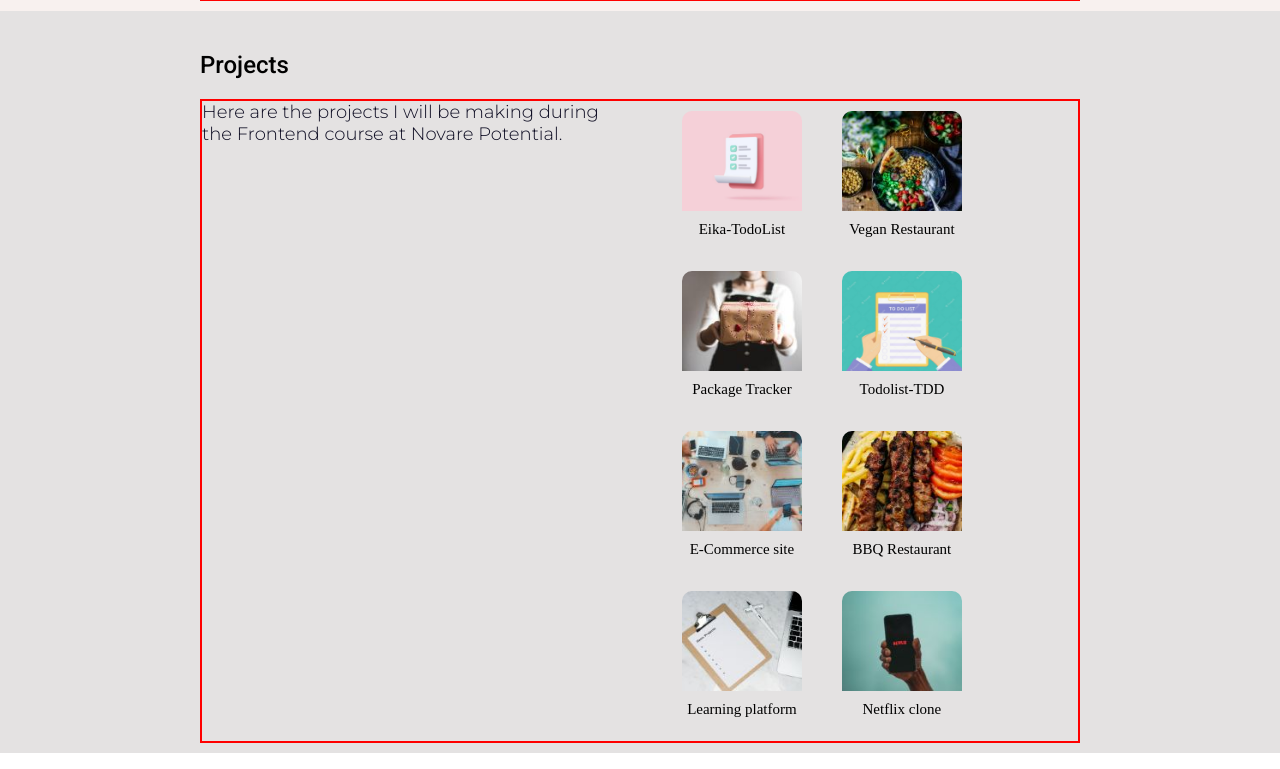
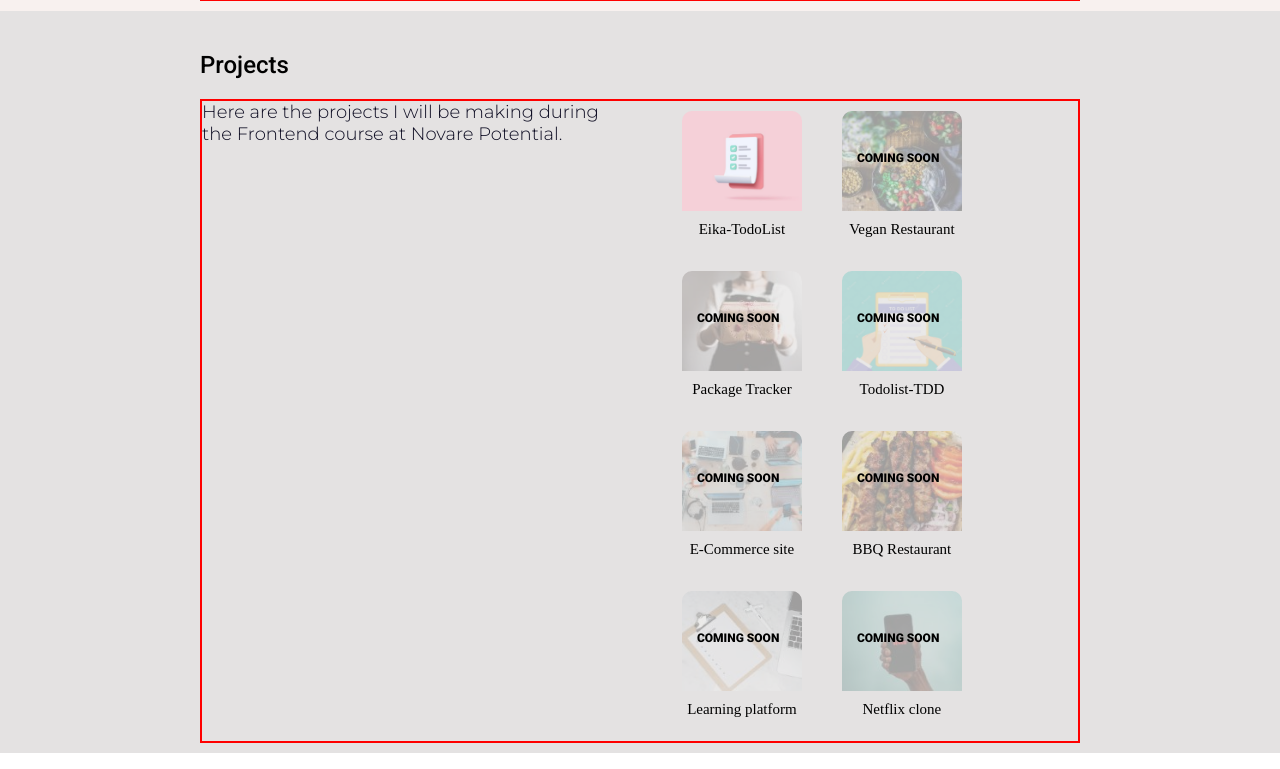
Before and after one commit to radhad-ux/myportfolio-react, a React (Create React App) app: page / in a window 1280 px wide. Shown: the part 1191-1960 px from the top of the page. Built offline with nearby package versions, Linux system fonts and the light colour scheme.

Commit message:
modal component, projectdata updated

```diff
--- a/src/components/Modal.jsx
+++ b/src/components/Modal.jsx
@@ -6,10 +6,11 @@ const Modal = ({ showModal, setShowModal }) => {
 
   return ReactDOM.createPortal(
     <>
-      <div className="overlay_style"></div>
-      <div className="modal_style">
-        <button onClick={() => setShowModal(null)}>X</button>
-        {showModal}
+      <div className="overlay_style">
+        <div className="modal_style">
+          <button onClick={() => setShowModal(null)}>X</button>
+          {showModal}
+        </div>
       </div>
     </>,
     document.getElementById("portal")
--- a/src/components/ModalForm.jsx
+++ b/src/components/ModalForm.jsx
@@ -1,15 +1,29 @@
 import React from "react";
 
 const ModalForm = ({ data }) => {
-  const { title, image } = data;
-  const imageURL = require(`../assets/images/project/${image}`);
+  const { title, description, screenshot, githubURL, websiteURL } = data;
+  const imageURL = require(`../assets/images/project/${screenshot}`);
+
   return (
     <div className="container_popup">
       <div className="popup_left">
         <img src={imageURL} alt="project_popimage" />
       </div>
       <div className="popup_right">
-        <h3>{title}</h3>
+        <h2>{title}</h2>
+        <p>{description}</p>
+        <div className="button_modal">
+          <button className="button-primary">
+            <a href={githubURL} target="_blank" rel="noreferrer">
+              Git repository
+            </a>
+          </button>
+          <button className="button-primary">
+            <a href={websiteURL} target="_blank" rel="noreferrer">
+              Visit website/app
+            </a>
+          </button>
+        </div>
       </div>
     </div>
   );
--- a/src/components/ProjectItem.jsx
+++ b/src/components/ProjectItem.jsx
@@ -1,19 +1,30 @@
 import React from "react";
 
 const ProjectItem = ({ data, onClick }) => {
-  const { title, image } = data;
-  const imageObject = require(`../assets/images/project/${image}`);
+  const { title, image, isCompleted } = data;
+  const imageURL = require(`../assets/images/project/${image}`);
 
   return (
+    <>
+      <div
+        onClick={isCompleted ? onClick : ""}
+        className={isCompleted ? "popup" : "overlay"}
+      >
+        {isCompleted === false && (
+          <div className="project_text">
+            <h4>Coming Soon</h4>
+          </div>
+        )}
         <div className="project_item">
           <img
             className="project_image"
-        src={imageObject}
+            src={imageURL}
             alt="Project picture I am working on"
-        onClick={onClick}
           />
           <h3 className="project_title">{title}</h3>
         </div>
+      </div>
+    </>
   );
 };
 
--- a/src/data/projectdata.json
+++ b/src/data/projectdata.json
@@ -2,43 +2,91 @@
   {
     "id": 1,
     "title": "Eika-TodoList",
-    "image": "todo.png"
+    "image": "todo.png",
+    "description": "A shopping list app where users can add item to shop",
+    "technologies": ["React", "JavaScript", "HTML", "CSS", "Firebase"],
+    "isCompleted": true,
+    "screenshot": "eikass.png",
+    "githubURL": "",
+    "websiteURL": ""
   },
 
   {
     "id": 2,
     "title": "Vegan Restaurant",
-    "image": "vegan.jpg"
+    "image": "vegan.jpg",
+    "description": "",
+    "technologies": ["React", "JavaScript", "HTML", "CSS", "Firebase"],
+    "isCompleted": false,
+    "screenshot": "eikass.png",
+    "githubURL": "",
+    "websiteURL": ""
   },
 
   {
     "id": 3,
     "title": "Package Tracker",
-    "image": "package.jpg"
+    "image": "package.jpg",
+    "description": "",
+    "technologies": ["React", "JavaScript", "HTML", "CSS", "Firebase"],
+    "isCompleted": false,
+    "screenshot": "eikass.png",
+    "githubURL": "",
+    "websiteURL": ""
   },
   {
     "id": 4,
     "title": "Todolist-TDD",
-    "image": "todotdd.png"
+    "image": "todotdd.png",
+    "description": "",
+    "technologies": ["React", "JavaScript", "HTML", "CSS", "Firebase"],
+    "isCompleted": false,
+    "screenshot": "eikass.png",
+    "githubURL": "",
+    "websiteURL": ""
   },
   {
     "id": 5,
     "title": "E-Commerce site",
-    "image": "lms.jpg"
+    "image": "lms.jpg",
+    "description": "",
+    "technologies": ["React", "JavaScript", "HTML", "CSS", "Firebase"],
+    "isCompleted": false,
+    "screenshot": "eikass.png",
+    "githubURL": "",
+    "websiteURL": ""
   },
   {
     "id": 6,
     "title": "BBQ Restaurant",
-    "image": "bbq.jpg"
+    "image": "bbq.jpg",
+    "description": "",
+    "technologies": ["React", "JavaScript", "HTML", "CSS", "Firebase"],
+    "isCompleted": false,
+    "screenshot": "eikass.png",
+    "githubURL": "",
+    "websiteURL": ""
   },
   {
     "id": 7,
     "title": "Learning platform",
-    "image": "todothree.jpg"
+    "image": "todothree.jpg",
+    "description": "",
+    "technologies": ["React", "JavaScript", "HTML", "CSS", "Firebase"],
+    "isCompleted": false,
+    "screenshot": "eikass.png",
+    "githubURL": "",
+    "websiteURL": ""
   },
   {
     "id": 8,
     "title": "Netflix clone",
-    "image": "netflix.jpg"
+    "image": "netflix.jpg",
+    "description": "",
+    "technologies": ["React", "JavaScript", "HTML", "CSS", "Firebase"],
+    "isCompleted": false,
+    "screenshot": "eikass.png",
+    "githubURL": "",
+    "websiteURL": ""
   }
 ]
--- a/src/pages/Contact.jsx
+++ b/src/pages/Contact.jsx
@@ -4,7 +4,7 @@ import ContactItem from "../components/ContactItem";
 import Footer from "../components/Footer";
 
 const Contact = () => {
-  const ContactList = contactdata.map((data) => (
+  const ContactsList = contactdata.map((data) => (
     <ContactItem key={data.id} data={data} />
   ));
   return (
@@ -18,7 +18,7 @@ const Contact = () => {
           </p>
         </div>
         <div className="page_right">
-          <div className="contact_list">{ContactList}</div>
+          <div className="contact_list">{ContactsList}</div>
         </div>
       </div>
       <Footer />
--- a/src/pages/Project.jsx
+++ b/src/pages/Project.jsx
@@ -1,10 +1,10 @@
-import React from "react";
+//Project files
 import projectsdata from "../data/projectdata.json";
 import ProjectItem from "../components/ProjectItem";
 import ModalForm from "../components/ModalForm";
 
 const Project = ({ setShowModal }) => {
-  const ProjectList = projectsdata.map((data) => (
+  const ProjectsList = projectsdata.map((data) => (
     <ProjectItem
       key={data.id}
       data={data}
@@ -23,7 +23,7 @@ const Project = ({ setShowModal }) => {
           </p>
         </div>
         <div className="page_right">
-          <div className="project_list">{ProjectList}</div>
+          <div className="project_list">{ProjectsList}</div>
         </div>
       </div>
     </div>
--- a/src/pages/Tech.jsx
+++ b/src/pages/Tech.jsx
@@ -3,7 +3,7 @@ import techdata from "../data/techdata.json";
 import TechItem from "../components/TechItem";
 
 const Tech = () => {
-  const TechList = techdata.map((data) => (
+  const TechsList = techdata.map((data) => (
     <TechItem key={data.id} data={data} />
   ));
 
@@ -18,7 +18,7 @@ const Tech = () => {
           </p>
         </div>
         <div className="page_right">
-          <div className="tech_list">{TechList}</div>
+          <div className="tech_list">{TechsList}</div>
         </div>
       </div>
     </div>
--- a/src/styles/aboutme.css
+++ b/src/styles/aboutme.css
@@ -16,11 +16,6 @@
   padding-right: 30px;
 }
 
-/* .project_right img {
-  width: 350px;
-  height: 300px;
-  border-radius: 50%;
-} */
 .about_img {
   width: 350px;
   height: 300px;
--- a/src/styles/home.css
+++ b/src/styles/home.css
@@ -35,7 +35,7 @@
   color: #fff;
   text-decoration: none;
   border-radius: 50px;
-  padding: 13px 10px;
+  padding: 15px 15px;
   font-size: 15px;
 }
 
--- a/src/styles/project.css
+++ b/src/styles/project.css
@@ -35,6 +35,27 @@
   font-size: 15px;
   font-weight: 400;
   padding: 10px 0px;
+}
+.overlay img {
+  opacity: 0.3;
+}
+
+.project_text {
+  display: flex;
+  margin-top: 50px;
+  position: absolute;
+  margin-left: 35px;
+}
+
+.project_text h4 {
+  font-family: var(--font-family-text);
+  font-size: 12px;
+  font-weight: 900;
+  color: black;
+  text-transform: uppercase;
+  z-index: 1000;
+  justify-content: center;
+  align-items: center;
 }
 @media screen and (max-width: 1250px) {
   .project_list {
```
Also changed, not shown: src/assets/images/project/eikass.png (added). Lines whose indentation alone changed are shown as unchanged.
